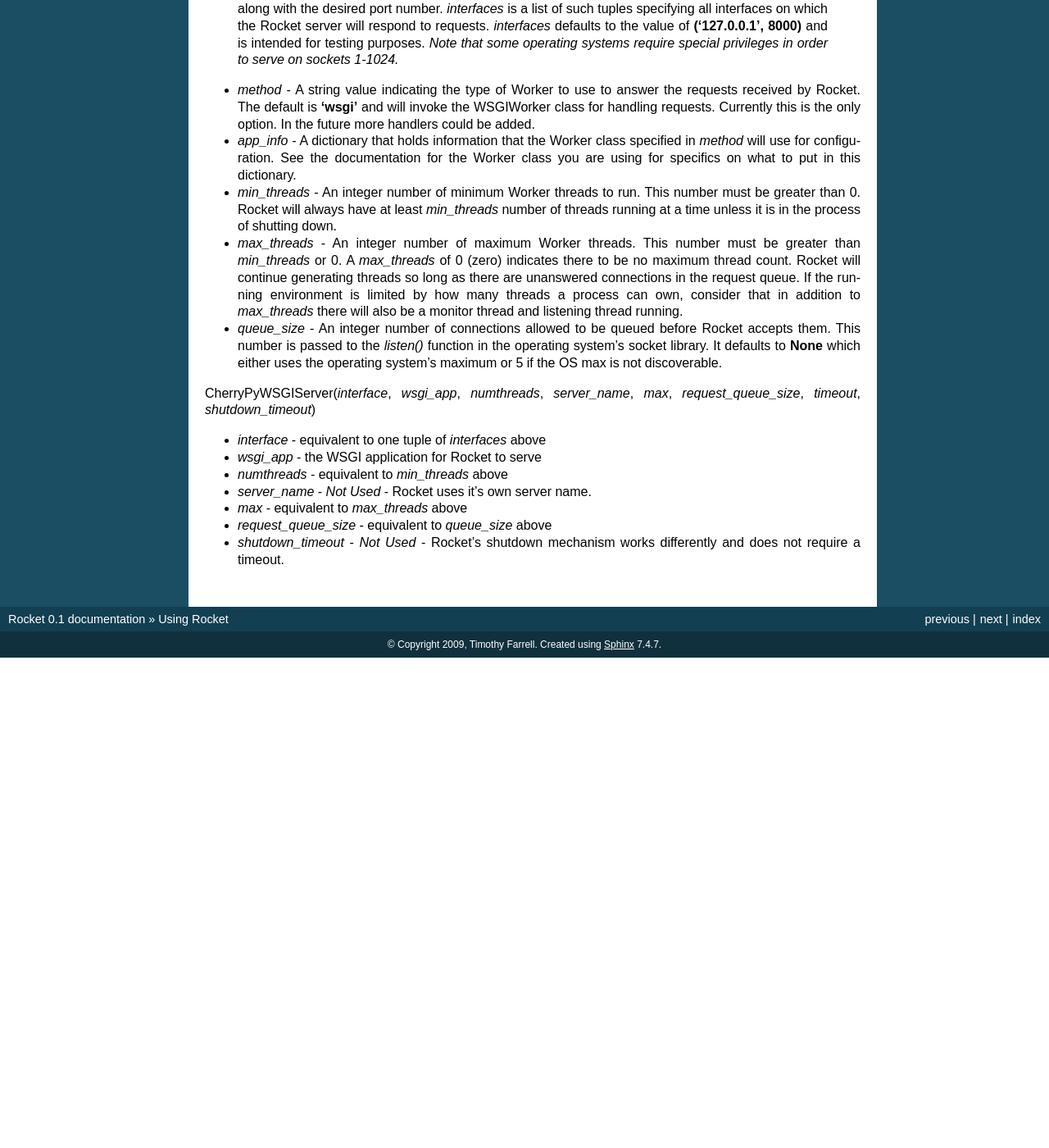
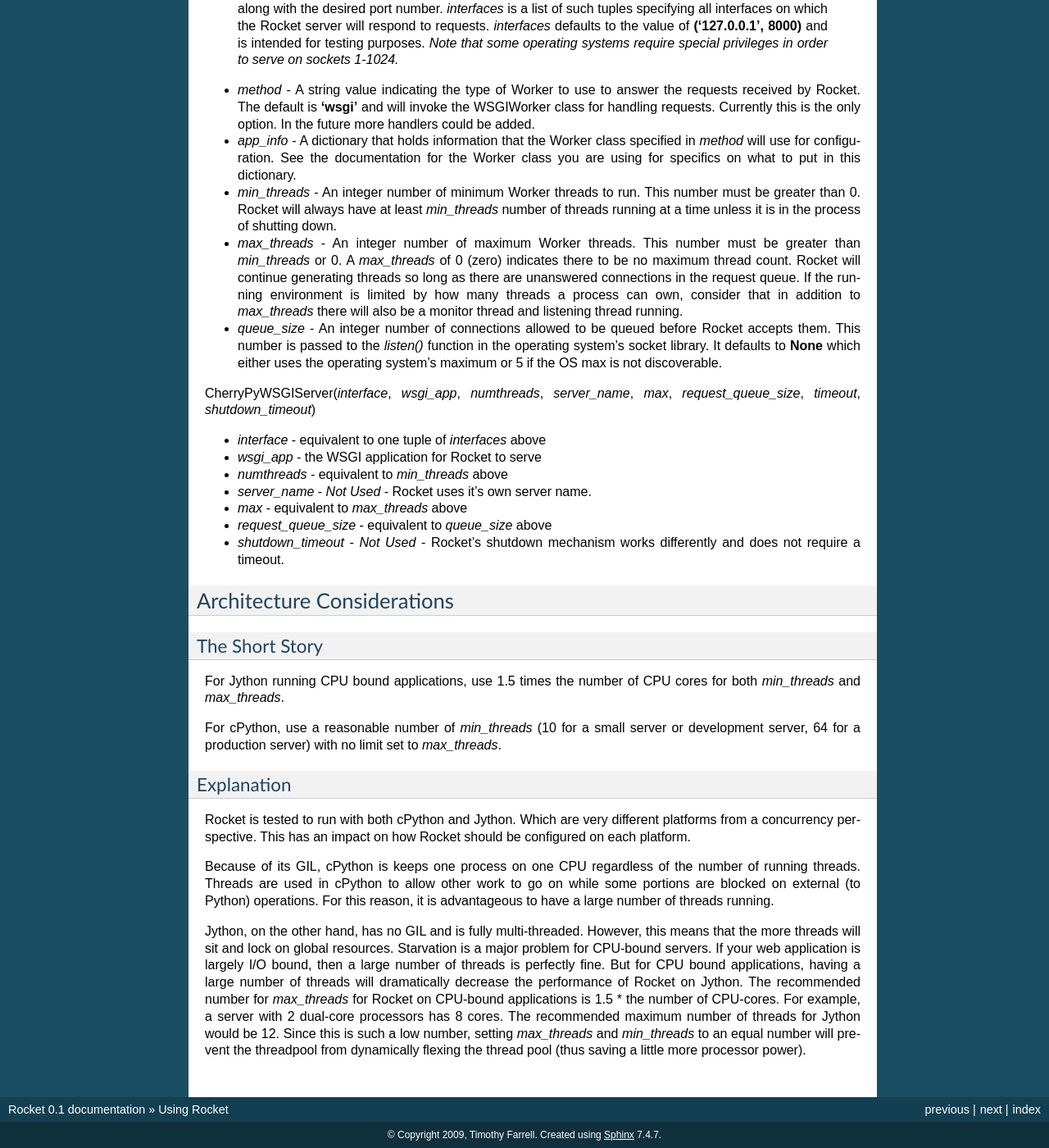
Before and after one commit to explorigin/Rocket, a Sphinx documentation site: the page built from doc/usage.rst, in a window 1280 px wide and 1400 px high, scrolled down 691 px. Shown: the whole window at 82% size. Built offline with Sphinx 7.4.7, drawn with Linux system fonts in a browser that asks for light colours; before the commit the page ends 1493 px from its top, so only the background shows below that; some of the changed text lies outside the part shown.

Commit message:
Added a documentation section on architecture considerations. Fixed a bug with worker where I had removed a necessary import.

```diff
--- a/doc/usage.rst
+++ b/doc/usage.rst
@@ -57,3 +57,23 @@
 * *max* - equivalent to *max_threads* above
 * *request_queue_size* - equivalent to *queue_size* above
 * *shutdown_timeout* - *Not Used* - Rocket's shutdown mechanism works differently and does not require a timeout.
+
+Architecture Considerations
+===========================
+
+The Short Story
+---------------
+
+For Jython running CPU bound applications, use 1.5 times the number of CPU cores for both *min_threads* and *max_threads*.
+
+For cPython, use a reasonable number of *min_threads* (10 for a small server or development server, 64 for a production server) with no limit set to *max_threads*.
+
+
+Explanation
+-----------
+
+Rocket is tested to run with both cPython and Jython.  Which are very different platforms from a concurrency perspective.  This has an impact on how Rocket should be configured on each platform.
+
+Because of its GIL, cPython is keeps one process on one CPU regardless of the number of running threads.  Threads are used in cPython to allow other work to go on while some portions are blocked on external (to Python) operations.  For this reason, it is advantageous to have a large number of threads running.
+
+Jython, on the other hand, has no GIL and is fully multi-threaded.  However, this means that the more threads will sit and lock on global resources.  Starvation is a major problem for CPU-bound servers.  If your web application is largely I/O bound, then a large number of threads is perfectly fine.  But for CPU bound applications, having a large number of threads will dramatically decrease the performance of Rocket on Jython.  The recommended number for *max_threads* for Rocket on CPU-bound applications is 1.5 * the number of CPU-cores.  For example, a server with 2 dual-core processors has 8 cores.  The recommended maximum number of threads for Jython would be 12.  Since this is such a low number, setting *max_threads* and *min_threads* to an equal number will prevent the threadpool from dynamically flexing the thread pool (thus saving a little more processor power).
```
Also changed, not shown: 1 other file.
